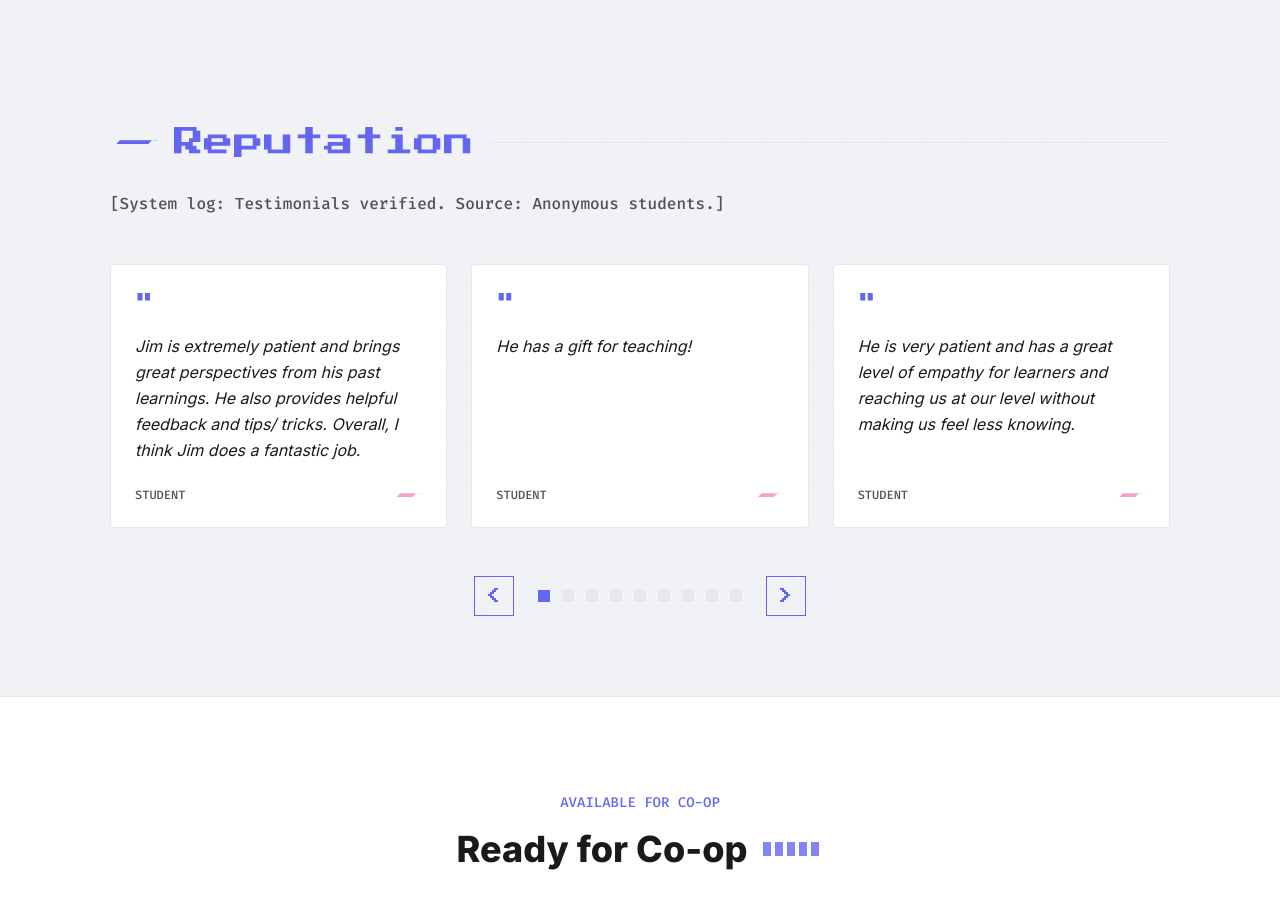
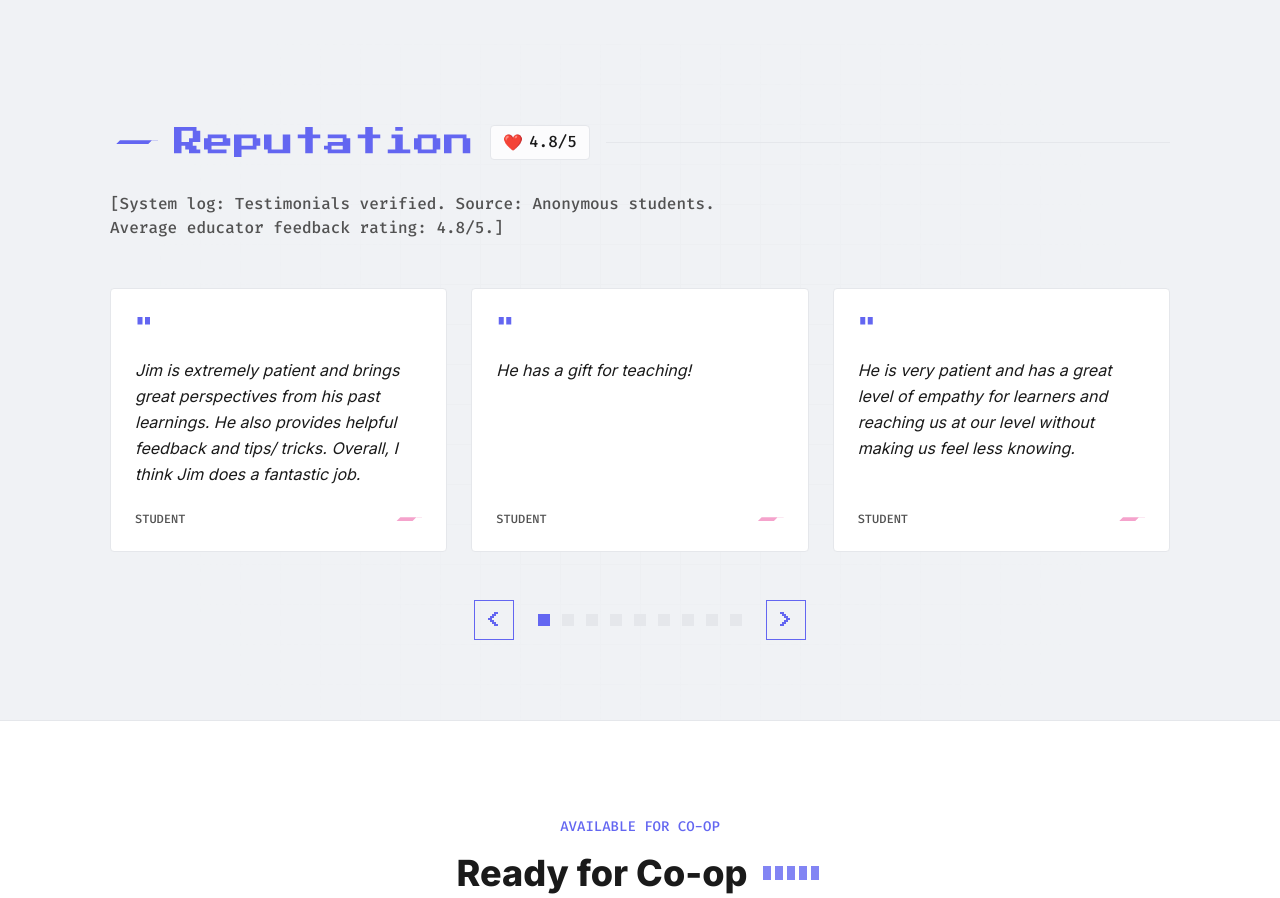
Before and after one commit to resonantdoghouse/jimbennett.dev, a React (Vite) app: page / in a window 1280 px wide. Shown: the part 4320-5218 px from the top of the page. Built offline with nearby package versions, Linux system fonts and the light colour scheme; no server answers.

Commit message:
feat: add educator feedback score to reviews section

```diff
--- a/components/sections/Reviews.tsx
+++ b/components/sections/Reviews.tsx
@@ -64,15 +64,25 @@ const Reviews: React.FC = () => {
       <div className="absolute inset-0 bg-grid-pattern opacity-10 pointer-events-none"></div>
 
       <div className="max-w-[1100px] mx-auto px-5 mb-12 relative z-10">
-        <div className="flex items-center gap-4 mb-8">
-          <div className="w-12 h-1 bg-accent pixel-clip"></div>
-          <h2 className="font-pixel text-2xl md:text-3xl text-accent">
+        <div className="flex items-center gap-3 sm:gap-4 mb-8">
+          <div className="w-8 sm:w-12 h-1 bg-accent pixel-clip hidden sm:block"></div>
+          <h2 className="font-pixel text-2xl md:text-3xl text-accent whitespace-nowrap">
             Reputation
           </h2>
+          <div
+            className="group font-mono text-sm md:text-base text-text-main flex items-center gap-1.5 bg-card/80 border border-border px-3 py-1 rounded whitespace-nowrap hover:border-accent/50 transition-colors cursor-default"
+            title="Average Educator Feedback"
+          >
+            <span className="text-red-500 pt-[1px] transform group-hover:scale-110 transition-transform">
+              ❤️
+            </span>{" "}
+            4.8/5
+          </div>
           <div className="flex-1 h-px bg-border"></div>
         </div>
         <p className="text-text-muted font-mono max-w-2xl text-sm md:text-base">
-          [System log: Testimonials verified. Source: Anonymous students.]
+          [System log: Testimonials verified. Source: Anonymous students.
+          Average educator feedback rating: 4.8/5.]
         </p>
       </div>
 
```
